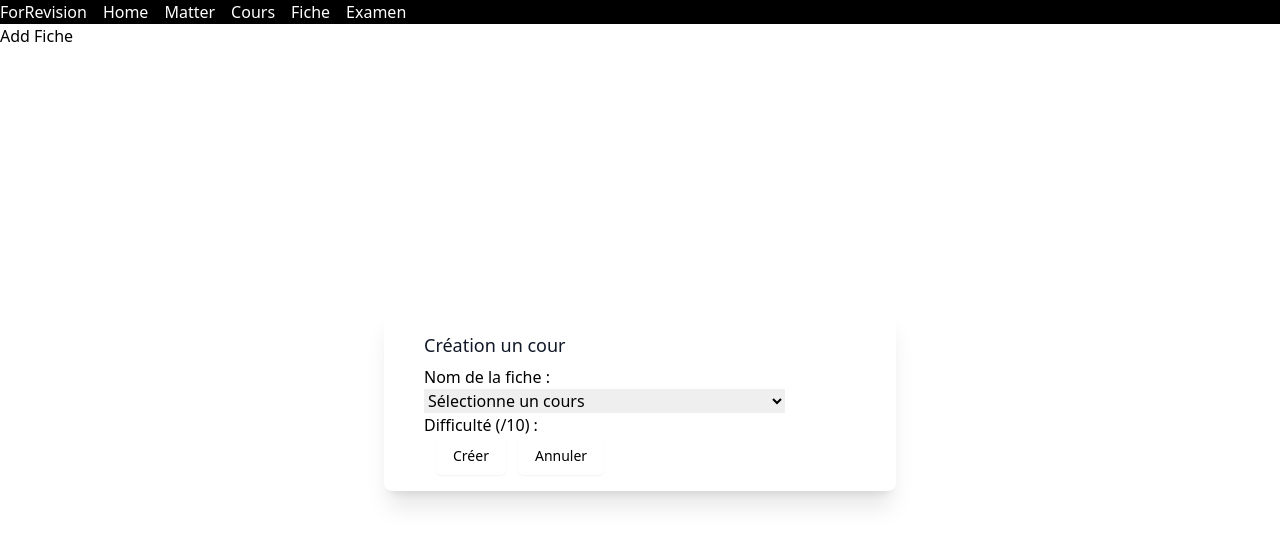
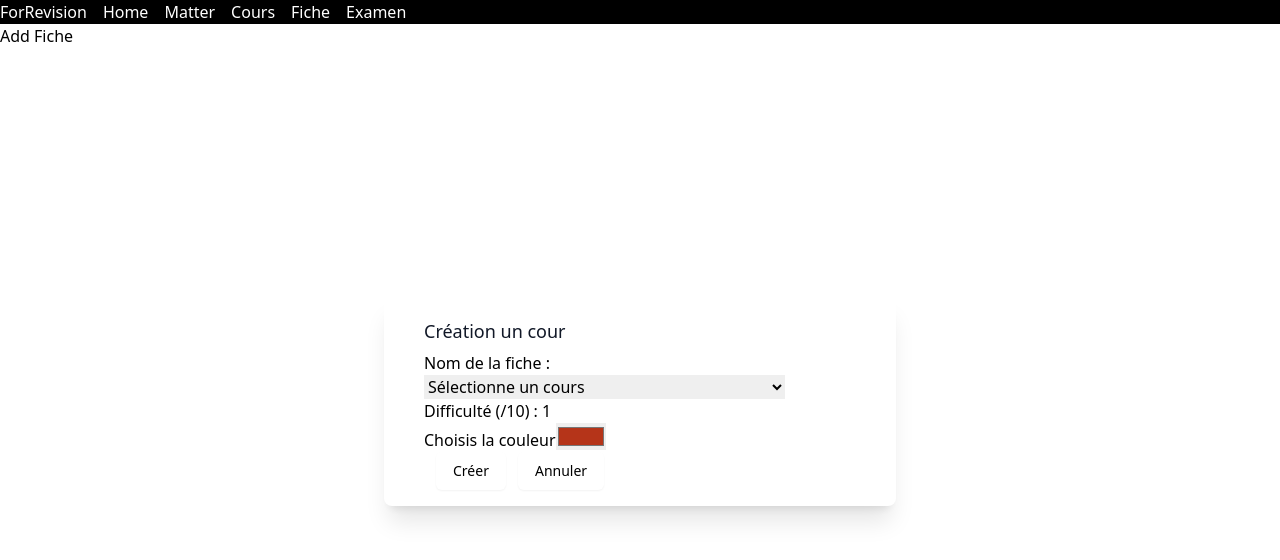
Before and after one commit to ForcNamespace/ForRevision, a React (Create React App) app: page /fiche in a window 1280 px wide. Both pictures are taken after a click on the button "Add Fiche". Shown: the top 560 px of the page. Built offline with nearby package versions, Linux system fonts and the light colour scheme.

Commit message:
[add] Delete + color

```diff
--- a/src/Controller/Revision.ts
+++ b/src/Controller/Revision.ts
@@ -47,7 +47,7 @@ class Revision {
     this.BackUpObject();
     return id;
   }
-  AddFiche(name: string, IdCours: number, Difficulty: number) {
+  AddFiche(name: string, IdCours: number, Difficulty: number, Color: string) {
     var id =
       this.Fiches.length === 0 ? 0 : this.Fiches[this.Fiches.length - 1].id + 1;
     this.Fiches.push({
@@ -55,6 +55,7 @@ class Revision {
       IdCours: IdCours,
       Difficulty: Difficulty,
       id: id,
+      Color: Color,
     } as FicheRevision);
     this.BackUpObject();
     return id;
@@ -90,6 +91,30 @@ class Revision {
       })
     );
   }
+  DelMatter(objectId: number) {
+    var index = this.Matters.findIndex(({ id }) => id === objectId);
+    if (index !== -1) {
+      this.Matters.splice(index, 1);
+    }
+  }
+  DelCour(objectId: number) {
+    var index = this.Matters.findIndex(({ id }) => id === objectId);
+    if (index !== -1) {
+      this.Cours.splice(index, 1);
+    }
+  }
+  DelFiche(objectId: number) {
+    var index = this.Matters.findIndex(({ id }) => id === objectId);
+    if (index !== -1) {
+      this.Fiches.splice(index, 1);
+    }
+  }
+  DelExamen(objectId: number) {
+    var index = this.Matters.findIndex(({ id }) => id === objectId);
+    if (index !== -1) {
+      this.Examens.splice(index, 1);
+    }
+  }
 }
 
 export default Revision;
--- a/src/component/PageFiche.tsx
+++ b/src/component/PageFiche.tsx
@@ -7,17 +7,19 @@ import Modal from "./modal";
 const Fiche = observer(() => {
   const Revision = useContext(RevisionContext);
   const [modalIsOpen, setModalIsOpen] = useState<boolean>(false);
-  const [objectInEdit, setObjectInEdit] = useState<FicheRevision>(
-    {} as FicheRevision
-  );
+  const [objectInEdit, setObjectInEdit] = useState<FicheRevision>({
+    Color: "#B53419",
+    Difficulty: 1,
+  } as FicheRevision);
   const setModalClose = () => {
     setModalIsOpen(false);
     Revision.AddFiche(
       objectInEdit.Name,
       objectInEdit.IdCours,
-      objectInEdit.Difficulty
+      objectInEdit.Difficulty,
+      objectInEdit.Color
     );
-    setObjectInEdit({} as FicheRevision);
+    setObjectInEdit({ Color: "#B53419", Difficulty: 1 } as FicheRevision);
   };
   return (
     <div>
@@ -49,8 +51,10 @@ const Fiche = observer(() => {
             <select
               value={objectInEdit.IdCours}
               onChange={(e) => {
-                objectInEdit.IdCours = +e.currentTarget.value;
-                setObjectInEdit(objectInEdit);
+                setObjectInEdit({
+                  ...objectInEdit,
+                  IdCours: parseInt(e.currentTarget.value),
+                });
               }}
             >
               <option hidden defaultChecked>
@@ -72,7 +76,19 @@ const Fiche = observer(() => {
                 min={1}
                 max={10}
                 onChange={(e) => {
-                  objectInEdit.Difficulty = +e.currentTarget.value;
+                  objectInEdit.Difficulty = e.currentTarget.valueAsNumber;
+                  setObjectInEdit(objectInEdit);
+                }}
+              />
+            </label>
+            <label htmlFor="color">
+              Choisis la couleur
+              <input
+                name="color"
+                type="color"
+                value={objectInEdit.Color}
+                onChange={(e) => {
+                  objectInEdit.Color = e.currentTarget.value;
                   setObjectInEdit(objectInEdit);
                 }}
               />
--- a/src/model/FicheRevision.ts
+++ b/src/model/FicheRevision.ts
@@ -3,4 +3,5 @@ export interface FicheRevision {
   Name: string;
   IdCours: number;
   Difficulty: number;
+  Color: string;
 }
```
